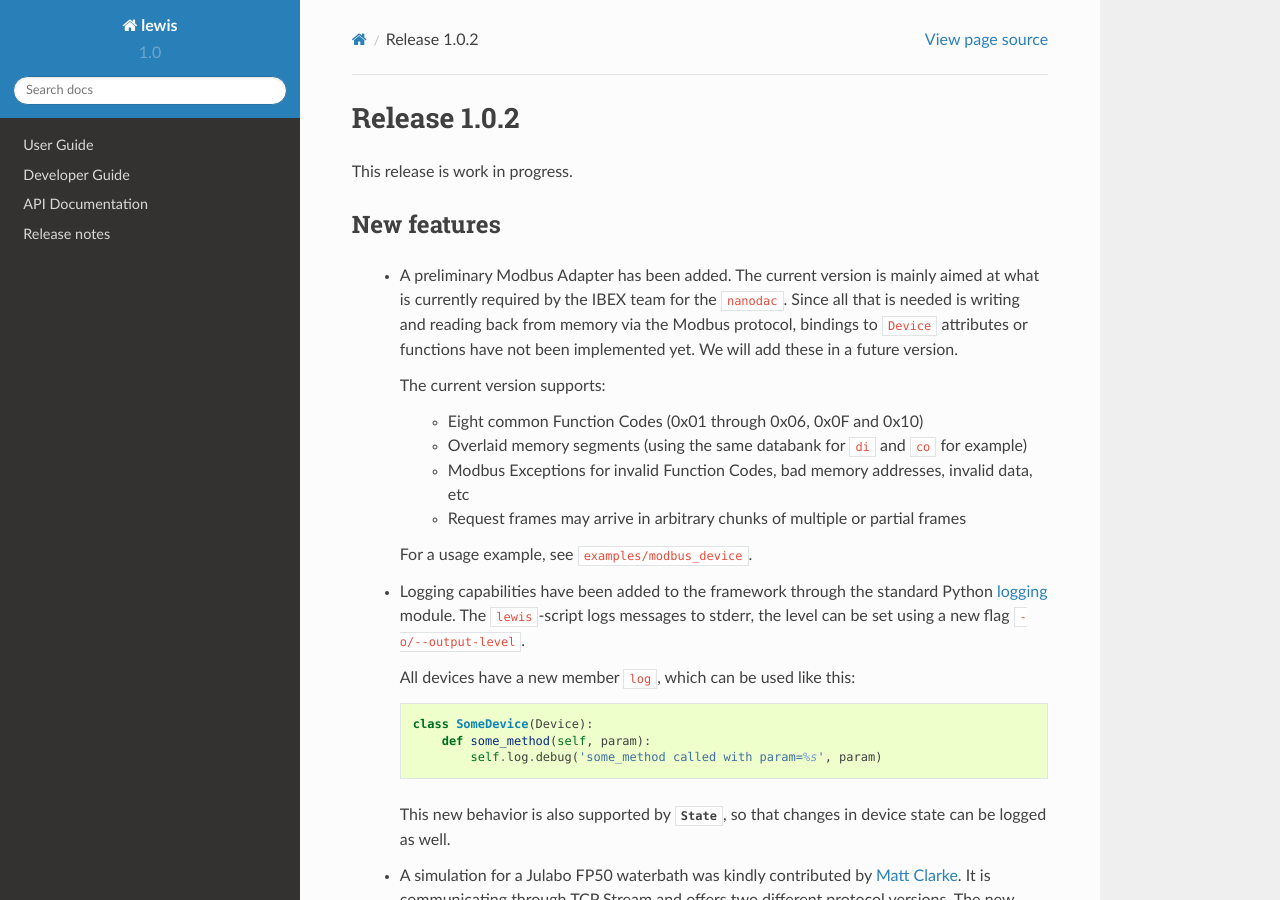
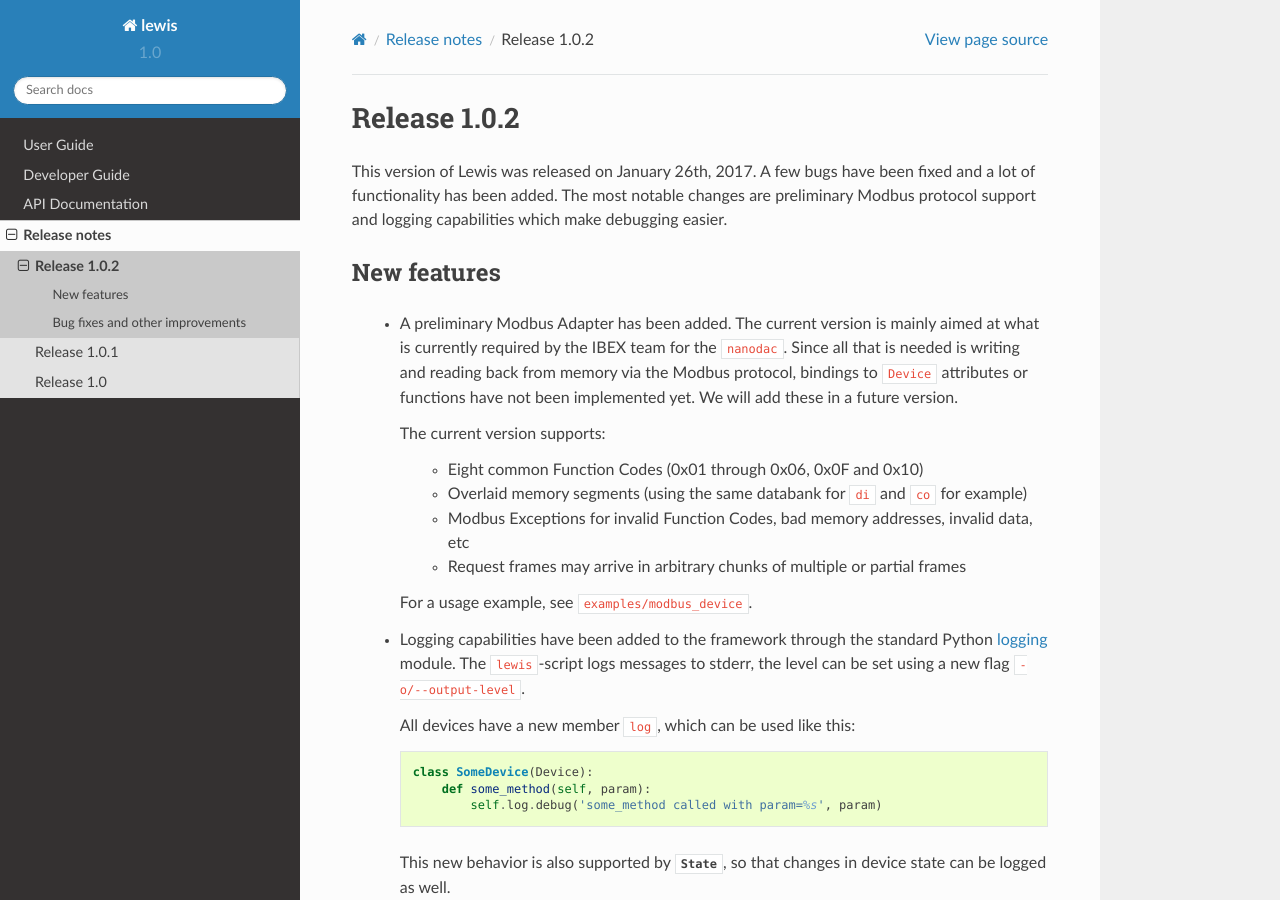
Before and after one commit to ISISComputingGroup/lewis-ess, a Sphinx documentation site: the page built from docs/release_notes/release_1_0_2.rst, in a window 1280 px wide and 900 px high. Built offline with Sphinx 7.4.7 and the Read the Docs theme 2.0.0, drawn with Linux system fonts in a browser that asks for light colours; formulas are drawn with MathJax 3.

Commit message:
Release notes

```diff
--- a/docs/release_notes/index.rst
+++ b/docs/release_notes/index.rst
@@ -7,5 +7,6 @@
 .. toctree::
     :maxdepth: 1
 
+    release_1_0_2
     release_1_0_1
     release_1_0_0
--- a/docs/release_notes/release_1_0_2.rst
+++ b/docs/release_notes/release_1_0_2.rst
@@ -1,9 +1,9 @@
-:orphan:
-
 Release 1.0.2
 =============
 
-This release is work in progress.
+This version of Lewis was released on January 26th, 2017. A few bugs have been fixed and a lot
+of functionality has been added. The most notable changes are preliminary Modbus protocol support
+and logging capabilities which make debugging easier.
 
 New features
 ------------
```
